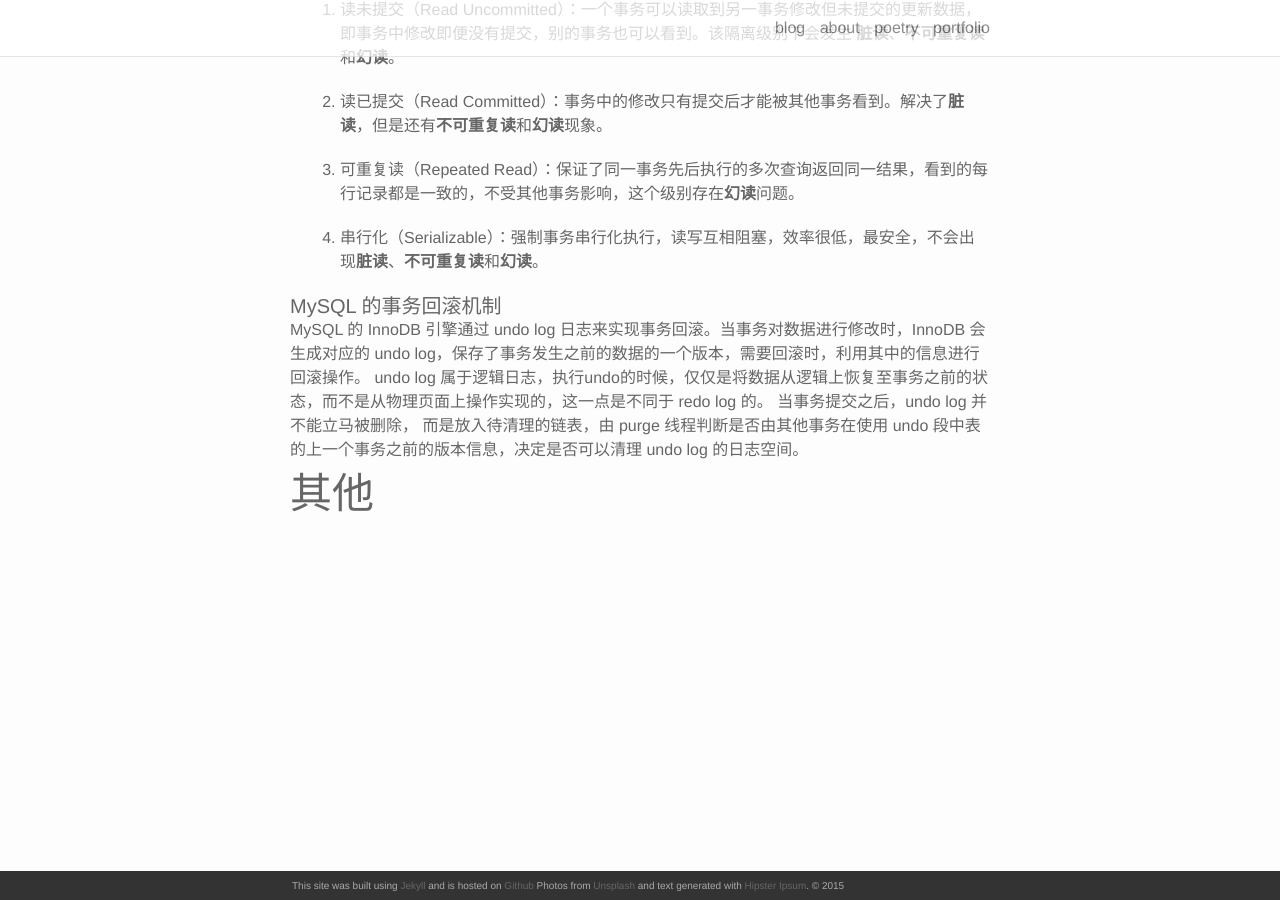
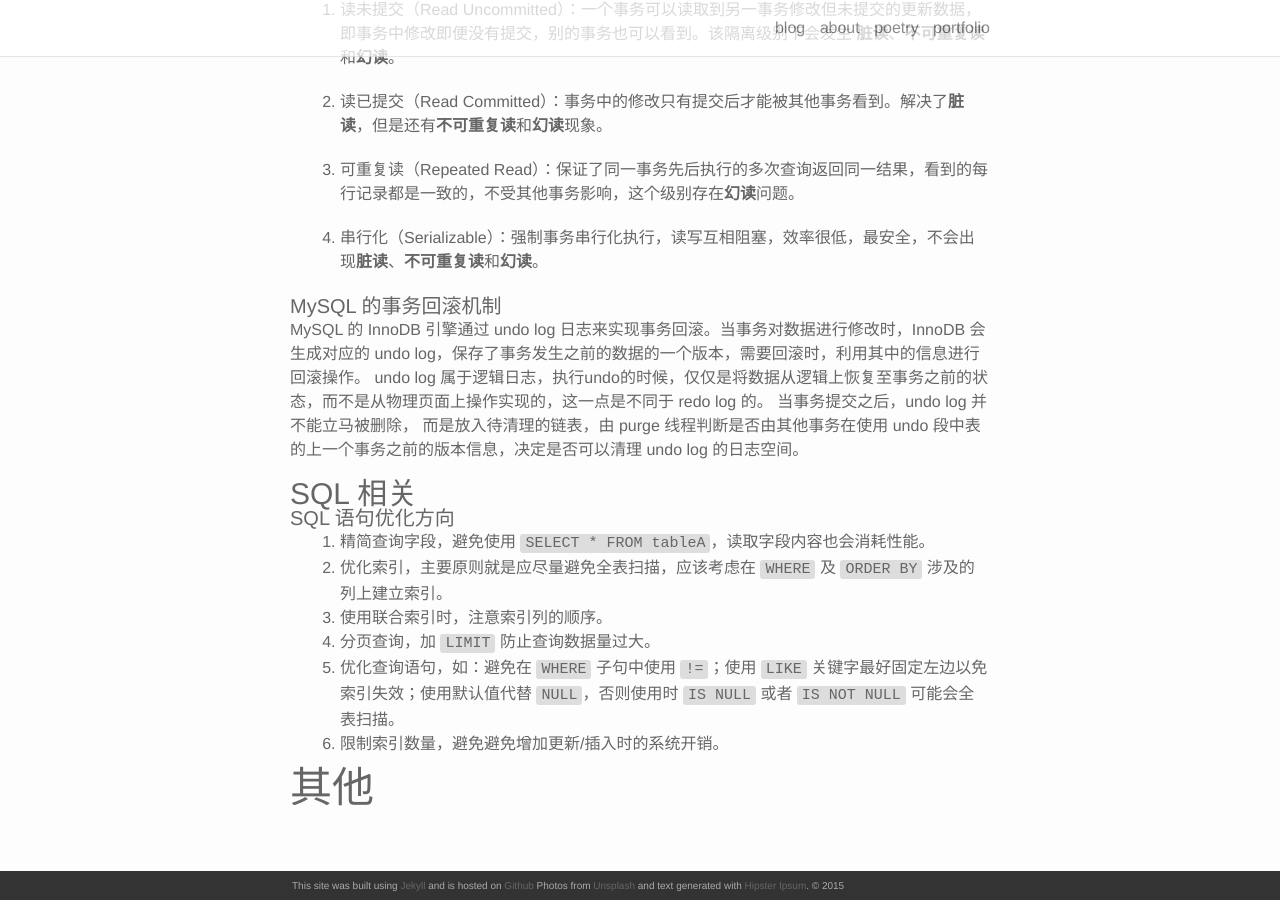
Before and after one commit to akmissxt/blog, a Jekyll site: the page built from _posts/2021-04-05-面试复习.markdown, in a window 1280 px wide and 900 px high, scrolled down 6121 px. Built offline with Jekyll 4.4.1, drawn with Linux system fonts in a browser that asks for light colours; nearby versions of some CDN libraries; our own code applies the rules of GitHub Pages for plain Markdown files.

Commit message:
update(面试复习): SQL 语句优化

```diff
--- a/_posts/2021-04-05-面试复习.markdown
+++ b/_posts/2021-04-05-面试复习.markdown
@@ -233,4 +233,16 @@ MySQL 的 InnoDB 引擎通过 undo log 日志来实现事务回滚。当事务
 undo log 属于逻辑日志，执行undo的时候，仅仅是将数据从逻辑上恢复至事务之前的状态，而不是从物理页面上操作实现的，这一点是不同于 redo log 的。
 当事务提交之后，undo log 并不能立马被删除， 而是放入待清理的链表，由 purge 线程判断是否由其他事务在使用 undo 段中表的上一个事务之前的版本信息，决定是否可以清理 undo log 的日志空间。
 
+
+### SQL 相关
+
+#### SQL 语句优化方向
+1. 精简查询字段，避免使用 `SELECT * FROM tableA`，读取字段内容也会消耗性能。
+2. 优化索引，主要原则就是应尽量避免全表扫描，应该考虑在 `WHERE` 及 `ORDER BY` 涉及的列上建立索引。
+3. 使用联合索引时，注意索引列的顺序。
+4. 分页查询，加 `LIMIT` 防止查询数据量过大。
+5. 优化查询语句，如：避免在 `WHERE` 子句中使用 `!=`；使用 `LIKE` 关键字最好固定左边以免索引失效；使用默认值代替 `NULL`，否则使用时 `IS NULL` 或者 `IS NOT NULL` 可能会全表扫描。
+6. 限制索引数量，避免避免增加更新/插入时的系统开销。
+
+
 ## 其他
```
